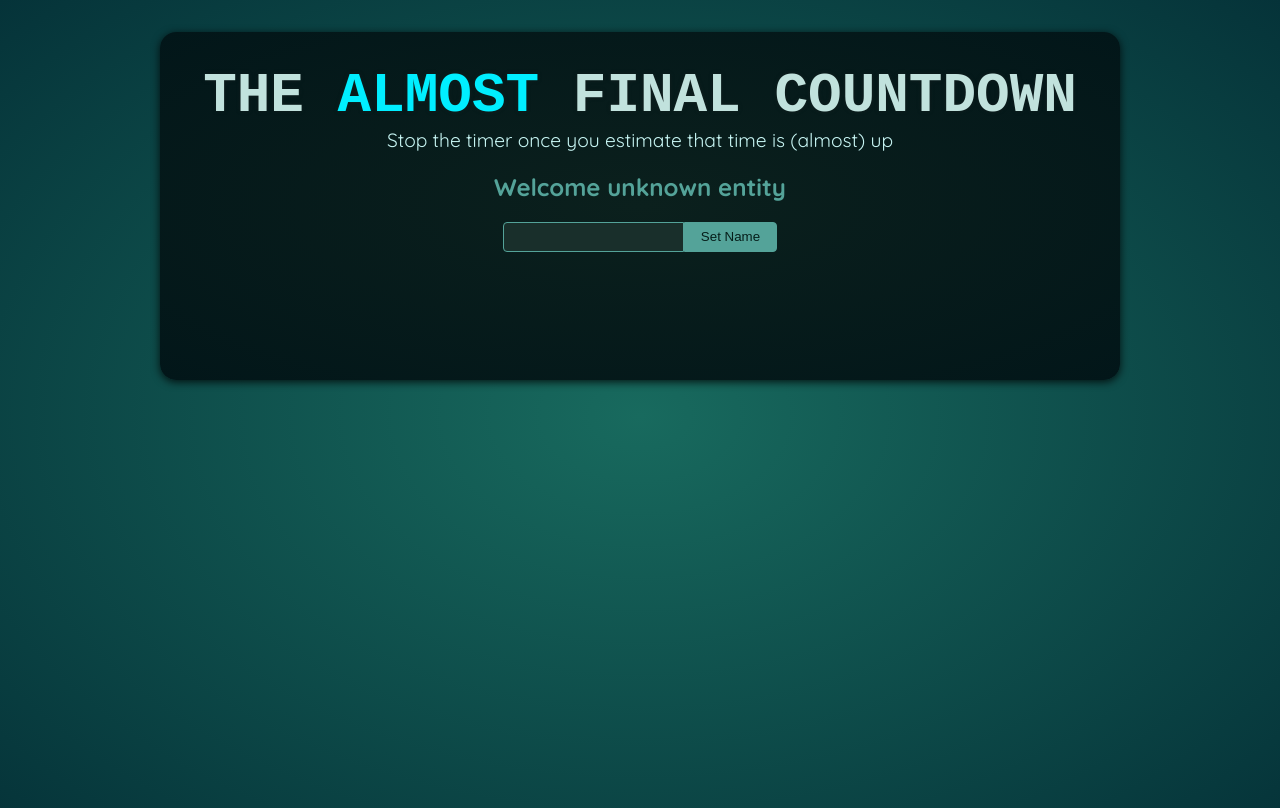
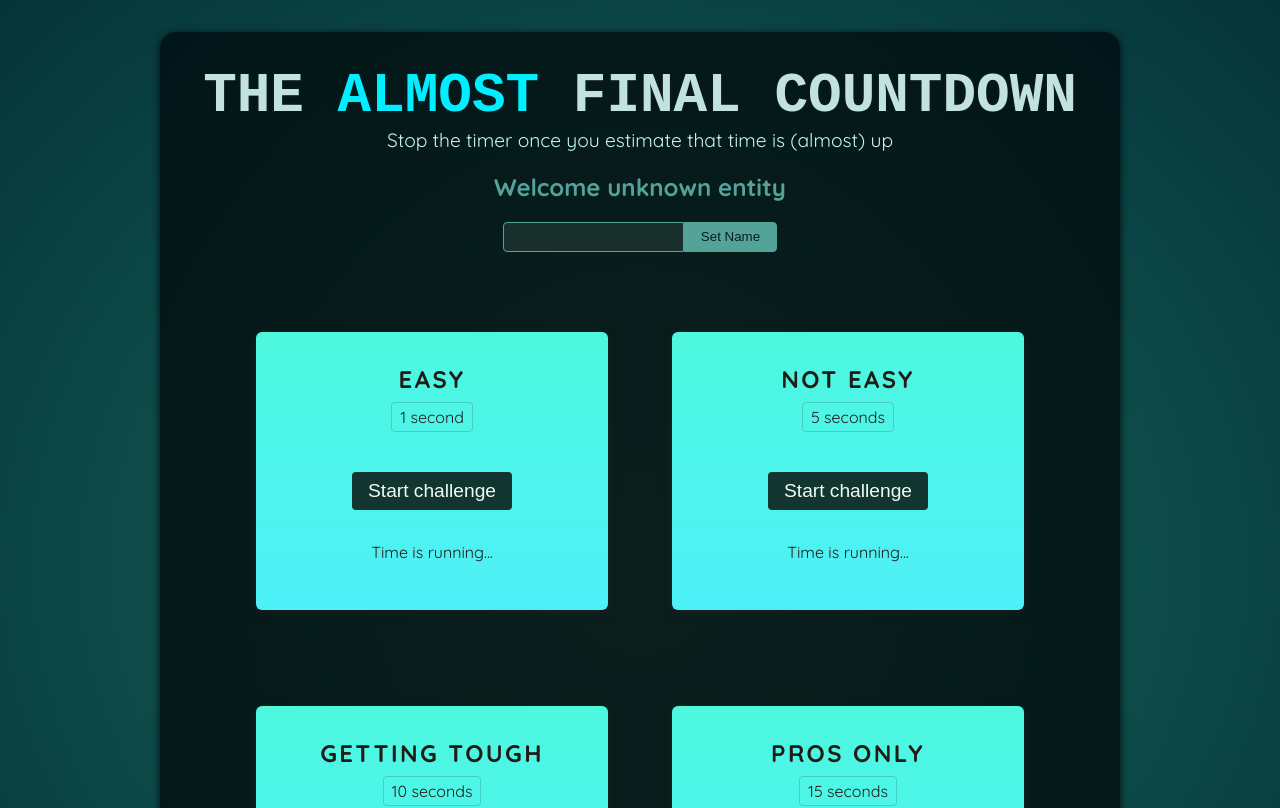
Before and after one commit to pedrocasteli/react-refs, a React (Vite) app: page / in a window 1280 px wide. Shown: the top 808 px of the page. Built offline with nearby package versions, Linux system fonts and the light colour scheme; a web font is replaced by a local one.

Commit message:
add the TimerChallenge component

```diff
--- a/src/App.jsx
+++ b/src/App.jsx
@@ -1,10 +1,28 @@
 import Player from "./components/Player.jsx";
+import TimerChallenge from "./components/TimerChallenge.jsx";
 
 function App() {
   return (
     <>
       <Player />
-      <div id="challenges"></div>
+      <div id="challenges">
+        <TimerChallenge
+          title="Easy"
+          targetTime={1}
+        />
+        <TimerChallenge
+          title="Not easy"
+          targetTime={5}
+        />
+        <TimerChallenge
+          title="Getting tough"
+          targetTime={10}
+        />
+        <TimerChallenge
+          title="Pros only"
+          targetTime={15}
+        />
+      </div>
     </>
   );
 }
--- a/src/components/Player.jsx
+++ b/src/components/Player.jsx
@@ -7,6 +7,7 @@ export default function Player() {
 
   const handleClick = () => {
     setPlayerName(playerNameRef.current.value);
+    playerNameRef.current.value = "";
   };
 
   return (
--- /dev/null
+++ b/src/components/TimerChallenge.jsx
@@ -0,0 +1,16 @@
+const TimerChallenge = ({ title, targetTime }) => {
+  return (
+    <section className="challenge">
+      <h2>{title}</h2>
+      <p className="challenge-time">
+        {targetTime} second{targetTime > 1 ? "s" : ""}
+      </p>
+      <p>
+        <button>Start challenge</button>
+      </p>
+      <p className="">Time is running...</p>
+    </section>
+  );
+};
+
+export default TimerChallenge;
```
